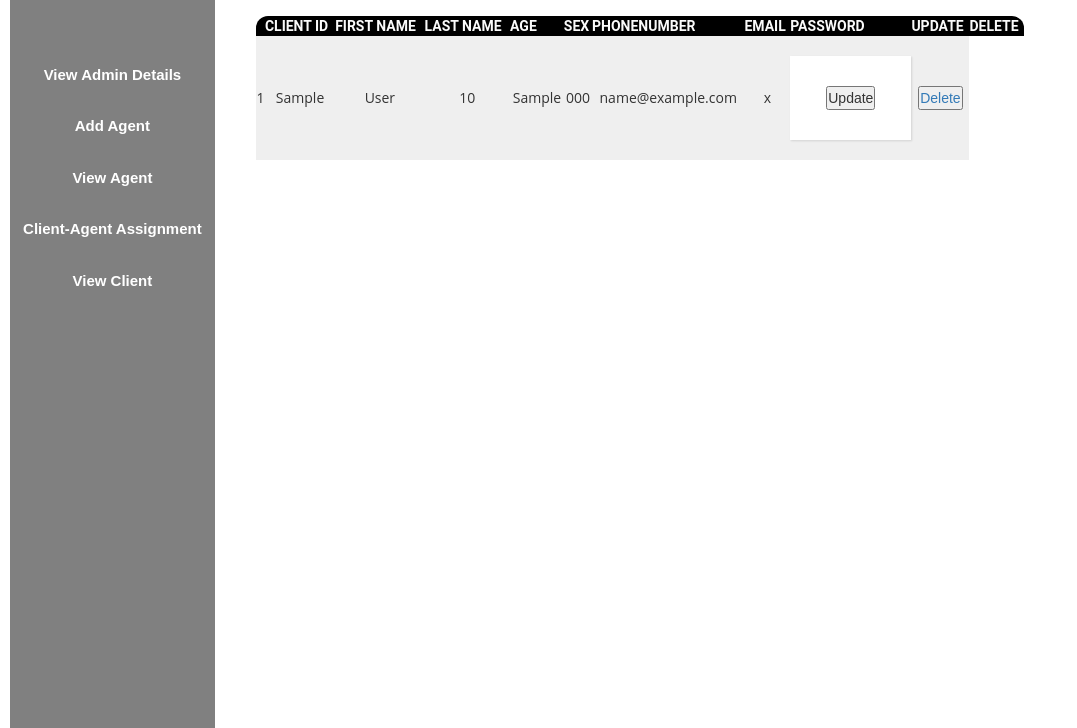
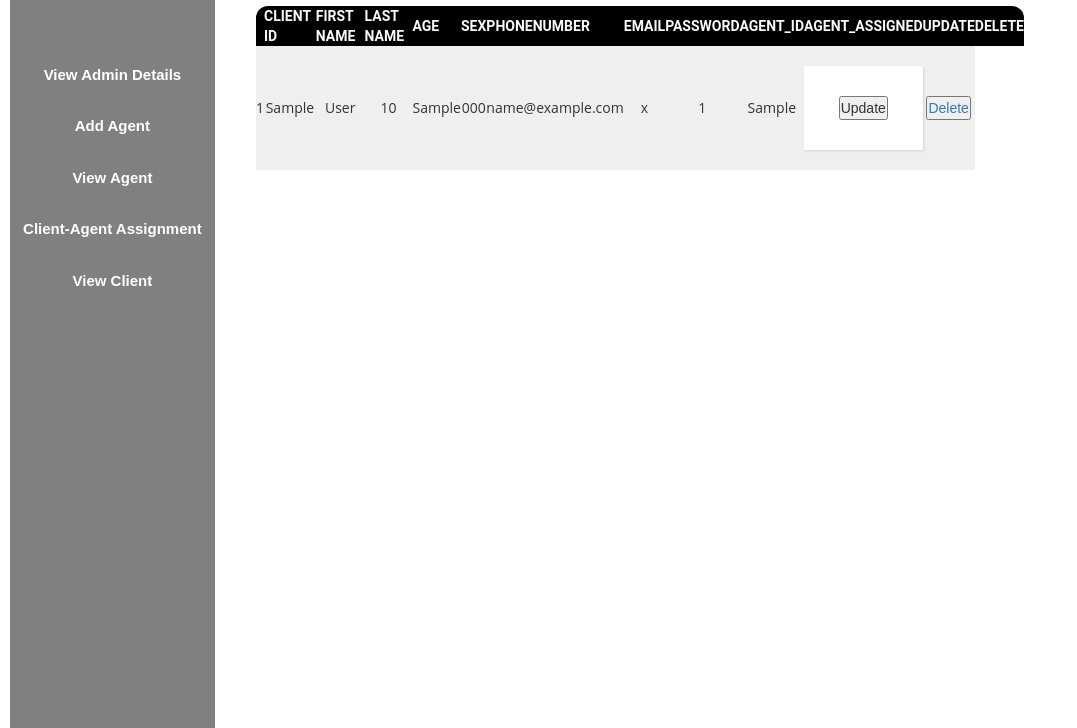
Before and after one commit to tkxwaweru/Travel-Agency-System, a PHP site: page /View_client.php in a window 1280 px wide. Shown: the part 72-800 px from the top of the page, without its empty margins (0-1077 px from the left). Run offline with PHP 8.4, Linux system fonts and the light colour scheme; tables that the repository leaves empty or names only in its code hold one stand-in row (values such as "Sample post").

Commit message:
Add files via upload

```diff
--- a/Admin-Interface/View_client.php
+++ b/Admin-Interface/View_client.php
@@ -18,7 +18,6 @@
          include 'Admin_sidebar.php';
           ?>
 
-        <center>
         <div class="filter">
         </div>
 
@@ -32,6 +31,8 @@
                 <th>Phonenumber</th>
                 <th>Email</th>
                 <th>Password</th>
+                <th>agent_id</th>
+                <th>agent_assigned</th>
                 <th>Update</th>
                 <th>Delete</th>
 
@@ -51,6 +52,8 @@
                     <td><?php echo $value["phone_number"] ?></td>
                     <td><?php echo $value["client_email"] ?></td>
                     <td><?php echo $value["password"] ?></td>
+                    <td><?php echo $value["agent_id"] ?></td>
+                    <td><?php echo $value["agent_assigned"] ?></td>
 
 
                     <td><?php
```
